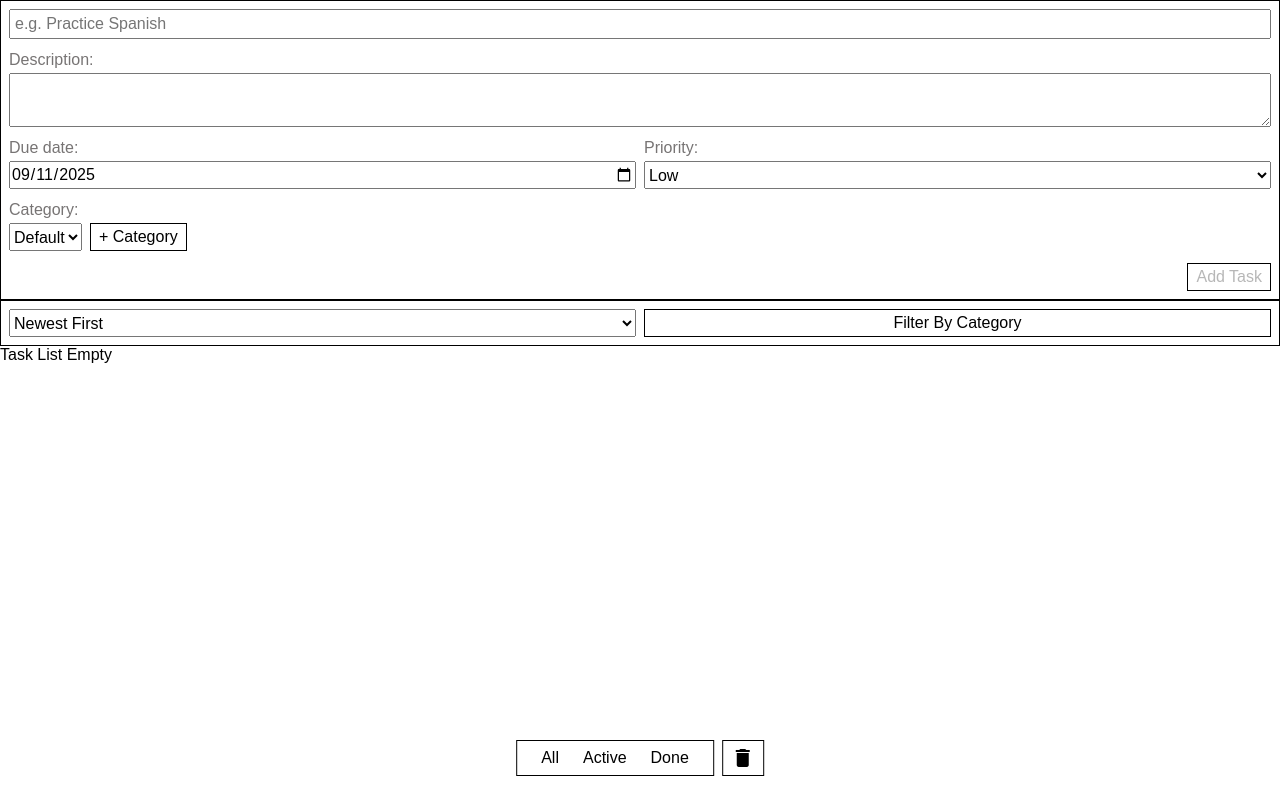
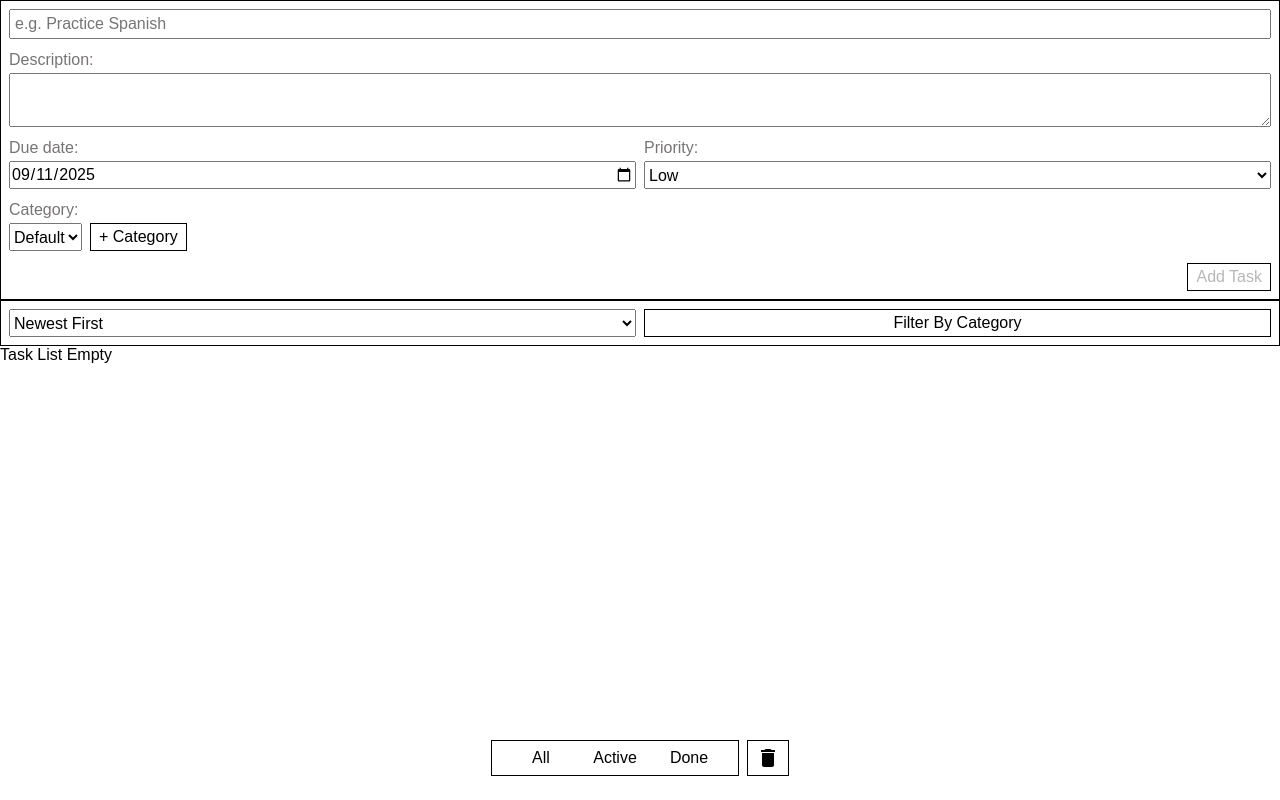
Before and after one commit to dejanpls/taskmate, a React (Vite) app: page / in a window 1280 px wide. Built offline with nearby package versions, Linux system fonts and the light colour scheme.

Commit message:
style(Tabs): highlight currently selected tab

```diff
--- a/src/components/Tabs.jsx
+++ b/src/components/Tabs.jsx
@@ -1,16 +1,31 @@
 import '../styles/tabs.css';
 
-export default function Tabs({ setShowDeleted, handleFilter }) {
+export default function Tabs({ setShowDeleted, filter, handleFilter }) {
   return (
     <div className="filterControls">
       <div className="tabsContainer">
-        <button onClick={handleFilter} value="all" type="button">
+        <button
+          className={filter === 'all' ? 'all' : 'default'}
+          onClick={handleFilter}
+          value="all"
+          type="button"
+        >
           All
         </button>
-        <button onClick={handleFilter} value="active" type="button">
+        <button
+          className={filter === 'active' ? 'active' : 'default'}
+          onClick={handleFilter}
+          value="active"
+          type="button"
+        >
           Active
         </button>
-        <button onClick={handleFilter} value="done" type="button">
+        <button
+          className={filter === 'done' ? 'done' : 'default'}
+          onClick={handleFilter}
+          value="done"
+          type="button"
+        >
           Done
         </button>
       </div>
--- a/src/styles/tabs.css
+++ b/src/styles/tabs.css
@@ -22,6 +22,17 @@ div.tabsContainer > button {
   padding: 8px 0;
   background: transparent;
   border: none;
+  width: 50px;
+}
+
+div.tabsContainer > button.all,
+div.tabsContainer > button.active,
+div.tabsContainer > button.done {
+  font-weight: 700;
+}
+
+div.tabsContainer > button.default {
+  font-weight: 300;
 }
 
 div.filterControls button.material-icons {
```
